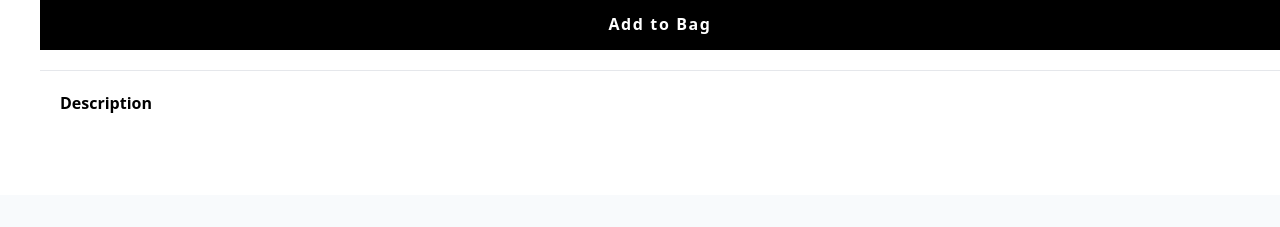
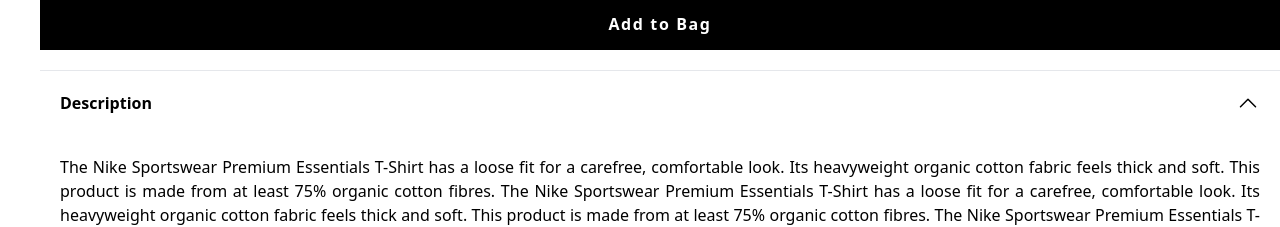
Before and after one commit to ichan992/xtendly-ecommerce, a React (Create React App) app: page /product/nike-air-max-plus-iii in a window 1280 px wide. Shown: the part 634-861 px from the top of the page. Built offline with nearby package versions, Linux system fonts and the light colour scheme.

Commit message:
update progress

```diff
--- a/src/Components/global/ProductForm.js
+++ b/src/Components/global/ProductForm.js
@@ -76,7 +76,7 @@
       });
   };
   return (
-    <div className="flex flex-row space-x-10 m-10">
+    <div className="flex 2xl:flex-row xl:flex-row md:flex-col 2xl:space-y-0  2xl:space-x-10 xl:space-x-10 md:space-x-0 m-10 flex-col space-y-5 ">
       <div className="w-full max-w-xs justify-center items-center ">
         <div className="mb-4">
           <label
--- a/src/Components/productDescription/Description.js
+++ b/src/Components/productDescription/Description.js
@@ -1,8 +1,7 @@
-
-import React from "react";
-
-export default function Description({description}) {
-  const [showFilter, setShowFilters] = React.useState(true);
+import { ChevronDownIcon, ChevronUpIcon } from "@heroicons/react/24/outline";
+import React, { useState } from "react";
+export default function Description() {
+  const [showFilter, setShowFilters] = useState(true);
   return (
     <div className="flex flex-col justify-center items-center">
       <div className="flex flex-col justify-center w-full lg:w-[100%] ">
@@ -11,15 +10,31 @@
           className="flex flex-row  justify-between border-t-[0.5px] p-5 w-full "
         >
           <h1 className="font-bold ">Description</h1>
-          {/* {showFilter ? (
+          {showFilter ? (
             <ChevronUpIcon className="w-6 h-6 " />
           ) : (
             <ChevronDownIcon className="w-6 h-6 " />
-          )} */}
+          )}
         </div>
         {showFilter && (
           <div className="p-5 text-justify">
-              {description ?? ''}
+            The Nike Sportswear Premium Essentials T-Shirt has a loose fit for a
+            carefree, comfortable look. Its heavyweight organic cotton fabric
+            feels thick and soft. This product is made from at least 75% organic
+            cotton fibres. The Nike Sportswear Premium Essentials T-Shirt has a
+            loose fit for a carefree, comfortable look. Its heavyweight organic
+            cotton fabric feels thick and soft. This product is made from at
+            least 75% organic cotton fibres. The Nike Sportswear Premium
+            Essentials T-Shirt has a loose fit for a carefree, comfortable look.
+            Its heavyweight organic cotton fabric feels thick and soft. This
+            product is made from at least 75% organic cotton fibres. The Nike
+            Sportswear Premium Essentials T-Shirt has a loose fit for a
+            carefree, comfortable look. Its heavyweight organic cotton fabric
+            feels thick and soft. This product is made from at least 75% organic
+            cotton fibres. The Nike Sportswear Premium Essentials T-Shirt has a
+            loose fit for a carefree, comfortable look. Its heavyweight organic
+            cotton fabric feels thick and soft. This product is made from at
+            least 75% organic cotton fibres.
           </div>
         )}
       </div>
--- a/src/Components/productDescription/ProductDescription.js
+++ b/src/Components/productDescription/ProductDescription.js
@@ -61,7 +61,7 @@
                 />
               </div>
               <Button onClick={AddToCart} hover={true} type={"filled"} title={"Add to Bag"} />
-              <Description />
+              <Description description={product.description}/>
             </div>
           </div>
         </div>
```
